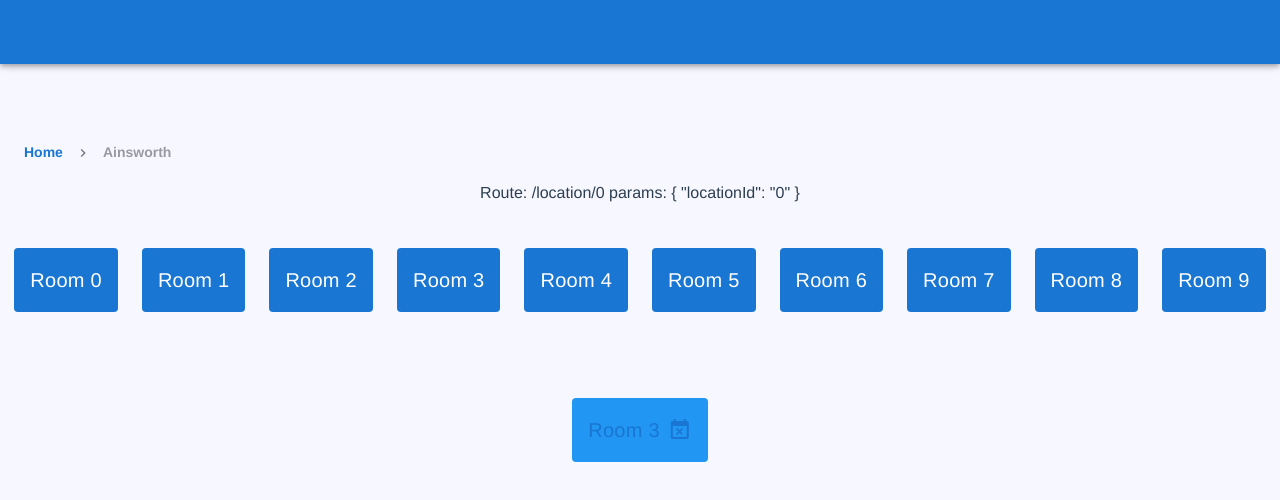
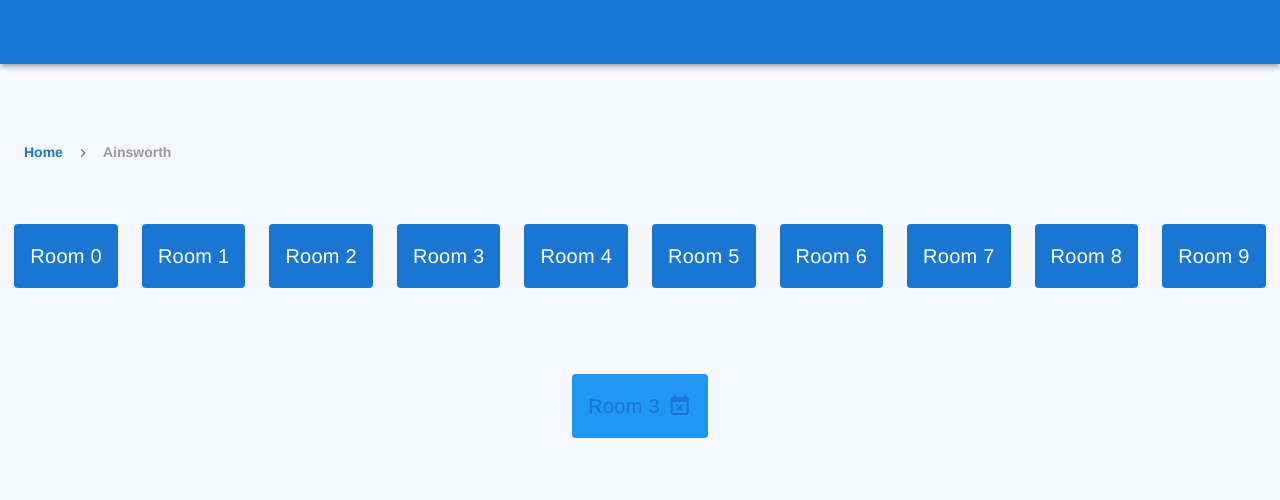
Before and after one commit to devsoc-unsw/freerooms, a Vue app in the folder frontend/: page /location/0 in a window 1280 px wide. Shown: the top 500 px of the page. Built offline with nearby package versions, Linux system fonts and the light colour scheme.

Commit message:
removed temporary bread crumb text from landingpage and locationroomview modules

```diff
--- a/frontend/src/components/LandingPage.vue
+++ b/frontend/src/components/LandingPage.vue
@@ -1,6 +1,5 @@
 <template>
     <div class="room-view">
-        {{msg}}
         <v-row
           no-gutters
           align="start"
--- a/frontend/src/components/LocationRoomView.vue
+++ b/frontend/src/components/LocationRoomView.vue
@@ -1,7 +1,5 @@
 <template>
     <div class="location-room-view">
-        Route: {{msg}}
-        params: {{params}}
         <v-row
           no-gutters
           align="center"
```
